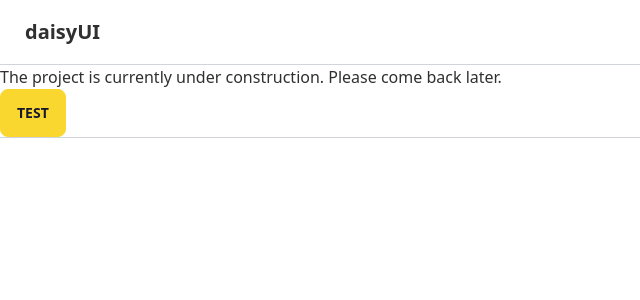
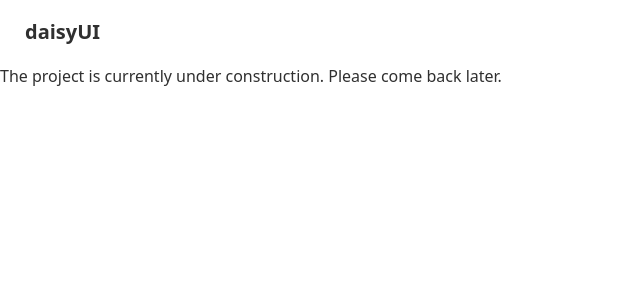
Before and after one commit to lsapundzic/b2b-store-frontend, a Next.js app: page / in a window 1280 px wide. Shown: the top 300 px of the page, without its empty margins (0-640 px from the left). Built offline with nearby package versions, Linux system fonts and the light colour scheme.

Commit message:
Removed separator

```diff
--- a/app/fragments/Separator.jsx
+++ /dev/null
@@ -1,7 +0,0 @@
-// Used for separating components during the website production. Temporary existence.
-
-const Separator = () => {
-  return <div class="border-t border-gray-300"></div>;
-};
-
-export default Separator;
--- a/app/layout.js
+++ b/app/layout.js
@@ -3,9 +3,6 @@
 // Component imports
 import Navbar from "./components/Navbar";
 import "/app/globals.css";
-
-// Fragment imports
-import Separator from "./fragments/Separator.jsx";
 
 export const metadata = {
   title: "Sotla Lab Experts d.o.o.",
@@ -19,9 +16,7 @@ export default function RootLayout({ children }) {
       {/* Suppress Hydration Warning added to stop the browser console message caused by Grammarly*/}
       <body suppressHydrationWarning={true}>
         <Navbar />
-        <Separator />
         <main>{children}</main>
-        <Separator />
       </body>
     </html>
   );
--- a/app/page.jsx
+++ b/app/page.jsx
@@ -4,7 +4,6 @@ export default function Homepage() {
       <h1>
         The project is currently under construction. Please come back later.
       </h1>
-      <button className="btn btn-primary">Test</button>
     </div>
   );
 }
```
